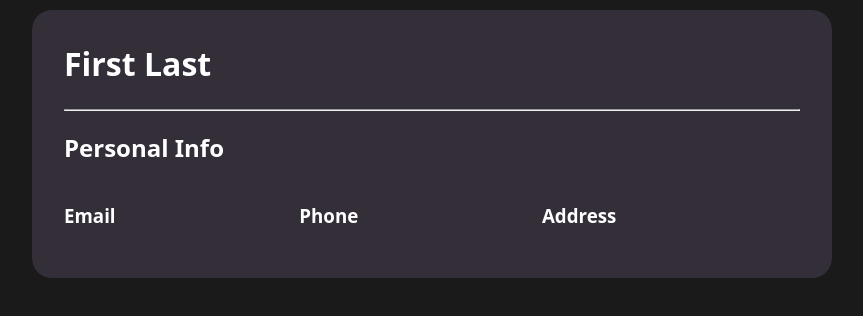
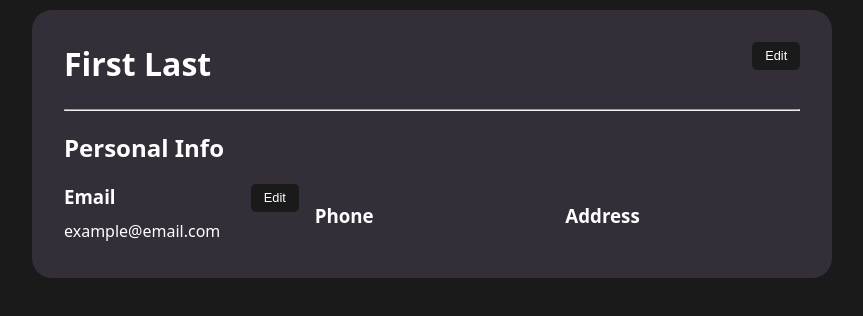
Before and after one commit to nguyenjessev/cv-project, a React (Create React App) app: page / in a window 1280 px wide. Shown: the top 316 px of the page, without its empty margins (208-1071 px from the left). Built offline with nearby package versions, Linux system fonts and the light colour scheme.

Commit message:
Recombine edit and save buttons

```diff
--- /dev/null
+++ b/src/components/Button.js
@@ -0,0 +1,14 @@
+import React from 'react';
+import '../styles/Button.css';
+
+class Button extends React.Component {
+  render() {
+    return (
+      <button type='button' className='button' onClick={this.props.onClick}>
+        {this.props.name}
+      </button>
+    );
+  }
+}
+
+export default Button;
--- a/src/components/EditButton.js
+++ /dev/null
@@ -1,18 +0,0 @@
-import React from 'react';
-import '../styles/EditButton.css';
-
-class EditButton extends React.Component {
-  render() {
-    return (
-      <button
-        type='button'
-        className='edit-button'
-        onClick={this.props.onClick}
-      >
-        Edit
-      </button>
-    );
-  }
-}
-
-export default EditButton;
--- a/src/components/Email.js
+++ b/src/components/Email.js
@@ -1,10 +1,64 @@
 import React from 'react';
+import '../styles/Email.css';
+import Button from './Button';
 
 class Email extends React.Component {
+  constructor(props) {
+    super(props);
+
+    this.state = {
+      email: 'example@email.com',
+      editing: false,
+    };
+  }
+
+  handleClickEdit = () => {
+    this.setState({
+      editing: true,
+    });
+  };
+
+  handleClickSave = () => {
+    this.setState({
+      editing: false,
+    });
+  };
+
+  handleEmailChange = (event) => {
+    this.setState({
+      email: event.target.value,
+    });
+  };
+
+  email = () => {
+    if (this.state.editing) {
+      return (
+        <div className='email-display email-input-container'>
+          <input
+            type='text'
+            value={this.state.email}
+            onChange={this.handleEmailChange}
+          />
+        </div>
+      );
+    } else {
+      return <div className='email-display'>{this.state.email}</div>;
+    }
+  };
+
   render() {
     return (
-      <div className='email-container'>
-        <h3>Email</h3>
+      <div>
+        <h3 className='email-header'>
+          Email
+          {!this.state.editing && (
+            <Button name='Edit' onClick={this.handleClickEdit} />
+          )}
+          {this.state.editing && (
+            <Button name='Save' onClick={this.handleClickSave} />
+          )}
+        </h3>
+        {this.email()}
       </div>
     );
   }
--- a/src/components/FullName.js
+++ b/src/components/FullName.js
@@ -1,7 +1,6 @@
 import React from 'react';
 import '../styles/FullName.css';
-import EditButton from './EditButton';
-import SaveButton from './SaveButton';
+import Button from './Button';
 
 class FullName extends React.Component {
   constructor(props) {
@@ -10,18 +9,9 @@ class FullName extends React.Component {
     this.state = {
       firstName: 'First',
       lastName: 'Last',
-      hovered: false,
       editing: false,
     };
   }
-
-  handleMouseEnter = () => {
-    this.setState({ hovered: true });
-  };
-
-  handleMouseLeave = () => {
-    this.setState({ hovered: false });
-  };
 
   handleFirstNameChange = (event) => {
     this.setState({
@@ -74,18 +64,16 @@ class FullName extends React.Component {
 
   render() {
     return (
-      <header
-        className='full-name'
-        onMouseEnter={this.handleMouseEnter}
-        onMouseLeave={this.handleMouseLeave}
-      >
+      <header className='full-name'>
         {this.fullName()}
 
-        {this.state.hovered && !this.state.editing && (
-          <EditButton onClick={this.handleClickEdit} />
+        {!this.state.editing && (
+          <Button name='Edit' onClick={this.handleClickEdit} />
         )}
 
-        {this.state.editing && <SaveButton onClick={this.handleClickSave} />}
+        {this.state.editing && (
+          <Button name='Save' onClick={this.handleClickSave} />
+        )}
       </header>
     );
   }
--- a/src/components/SaveButton.js
+++ /dev/null
@@ -1,18 +0,0 @@
-import React from 'react';
-import '../styles/SaveButton.css';
-
-class SaveButton extends React.Component {
-  render() {
-    return (
-      <button
-        type='button'
-        className='save-button'
-        onClick={this.props.onClick}
-      >
-        Save
-      </button>
-    );
-  }
-}
-
-export default SaveButton;
--- a/src/styles/EditButton.css
+++ b/src/styles/Button.css
@@ -1,14 +1,12 @@
-.edit-button {
+.button {
   background: hsl(0, 0%, 10%);
   border: none;
   border-radius: 5px;
   color: white;
-  padding: 0.5rem 1rem;
-  position: absolute;
-  right: 0;
-  top: 0;
+  font-size: 0.8rem;
+  padding: 0.5em 1em;
 }
 
-.edit-button:hover {
+.button:hover {
   cursor: pointer;
 }
--- /dev/null
+++ b/src/styles/Email.css
@@ -0,0 +1,9 @@
+.email-header {
+  display: flex;
+  justify-content: space-between;
+  margin: 0;
+}
+
+.email-display {
+  margin-top: 0.5rem;
+}
--- a/src/styles/FullName.css
+++ b/src/styles/FullName.css
@@ -1,10 +1,10 @@
 .full-name {
   align-items: flex-start;
   display: flex;
+  flex-wrap: wrap;
   gap: 1rem;
   justify-content: space-between;
   padding-bottom: 1rem;
-  position: relative;
 }
 
 .name-container {
--- a/src/styles/PersonalInfo.css
+++ b/src/styles/PersonalInfo.css
@@ -1,9 +1,12 @@
 .personal-info-container {
   display: flex;
   flex-wrap: wrap;
+  gap: 1rem;
+  justify-content: space-between;
 }
 
 .personal-info-container > * {
+  flex-basis: 25%;
   flex-grow: 1;
   min-width: 120px;
 }
--- a/src/styles/SaveButton.css
+++ /dev/null
@@ -1,11 +0,0 @@
-.save-button {
-  background: hsl(0, 0%, 10%);
-  border: none;
-  border-radius: 5px;
-  color: white;
-  padding: 0.5rem 1rem;
-}
-
-.save-button:hover {
-  cursor: pointer;
-}
```
